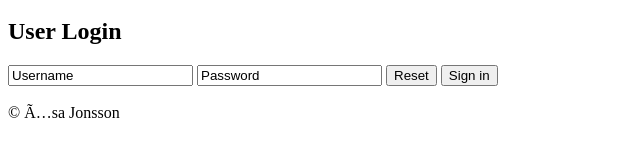
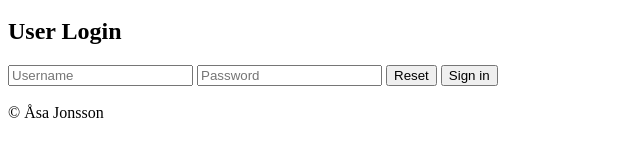
Before and after one commit to AsaExit/Front-End-Assignment-2-CSS, a plain HTML site: page logIn.html in a window 1280 px wide. Shown: the part 170-326 px from the top of the page, 0-640 px from the left. Drawn offline with Linux system fonts and the light colour scheme.

Commit message:
Update logIn.html

```diff
--- a/logIn.html
+++ b/logIn.html
@@ -2,9 +2,9 @@
 <html lang="en">
 <Head>
   <meta name="description" content="asas-frontend developer">
-  <meta name="charset"="utf-8">
+  <meta charset="UTF-8">
   <meta name="author" content="Åsa Jomsson">
-  <title>Front-End-Assignment-2-Css</title>
+  <title>Front-End-Assignment-1-HTML</title>
 </Head>
 <body>
   <header><h1>Logo</h1></header>
@@ -19,8 +19,8 @@
   <section>
     <h1>User Login</h1>
     <form >
-     <input type="text" name="username" value="Username">
-     <input type="text" name="password" value="Password">
+     <input type="text" name="username" placeholder="Username">
+     <input type="text" name="password" placeholder="Password">
       <input type="reset" value="Reset">
       <input type="submit" value="Sign in">
     </form>
```
